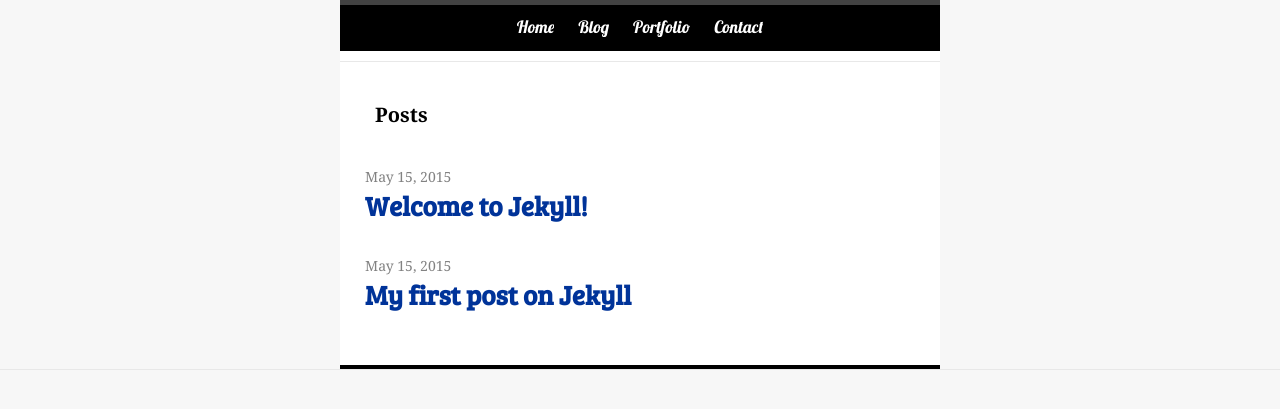
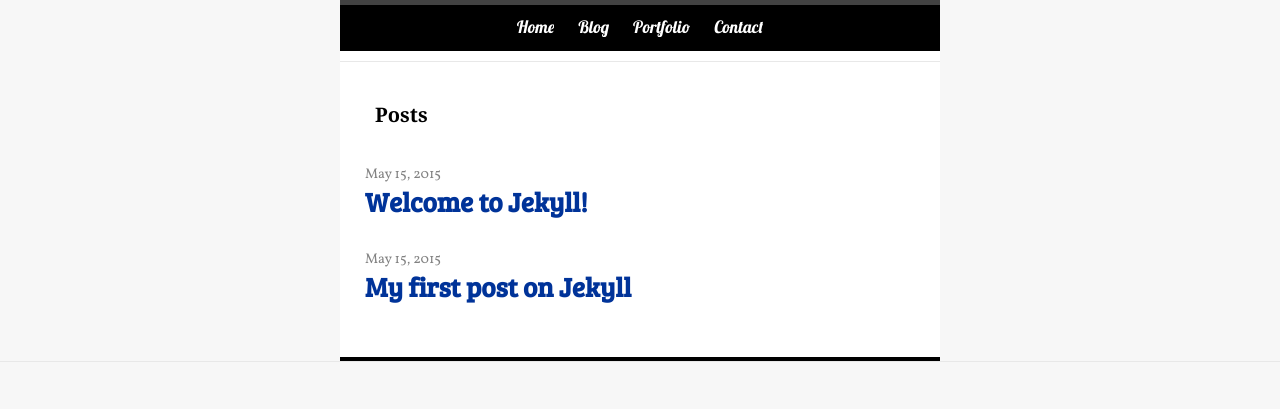
Before and after one commit to thinkerhood/blog, a Jekyll site: the page built from index.html, in a window 1280 px wide. Shown: the top 409 px of the page. Built offline with Jekyll 4.4.1, drawn with Linux system fonts in a browser that asks for light colours.

Commit message:
Update main.scss

```diff
--- a/css/main.scss
+++ b/css/main.scss
@@ -79,9 +79,7 @@ time, mark, audio, video {
 
 body{
 
-	font-family: 'Georgia', serif;
-	font-size: 16px;
-	line-height: 28px;
+	font: normal 16px/25px 'Vollkorn', serif;
 	width: 100%;
 	background-color: #f7f7f7;
 
```
